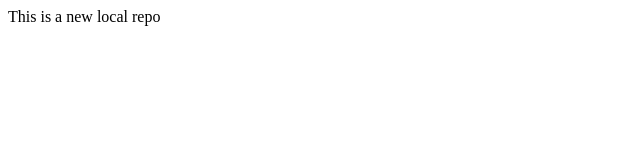
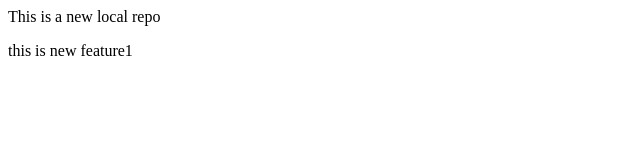
Before and after one commit to Arun596704/localrepo, a plain HTML site: page index.html in a window 1280 px wide. Shown: the whole page, without its empty margins (0-640 px from the left). Drawn offline with Linux system fonts and the light colour scheme.

Commit message:
new feature

```diff
--- a/index.html
+++ b/index.html
@@ -1,3 +1,6 @@
 <p>
     This is a new local repo
 </p>
+<p>
+    this is new feature1
+</p>
```
